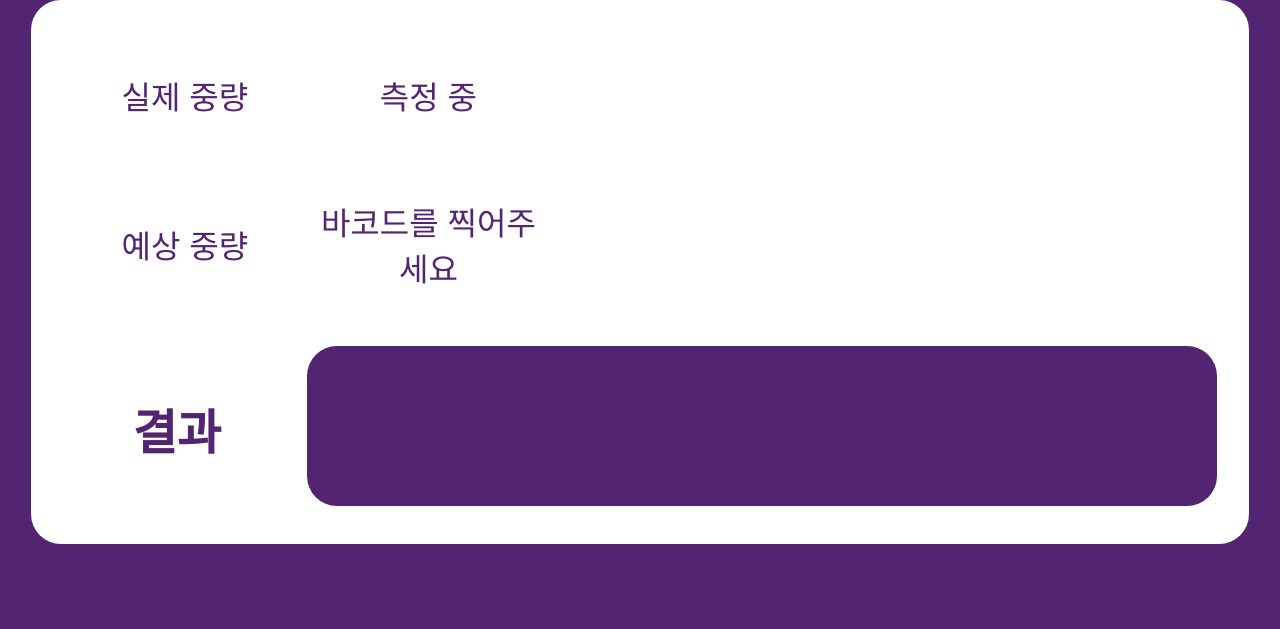
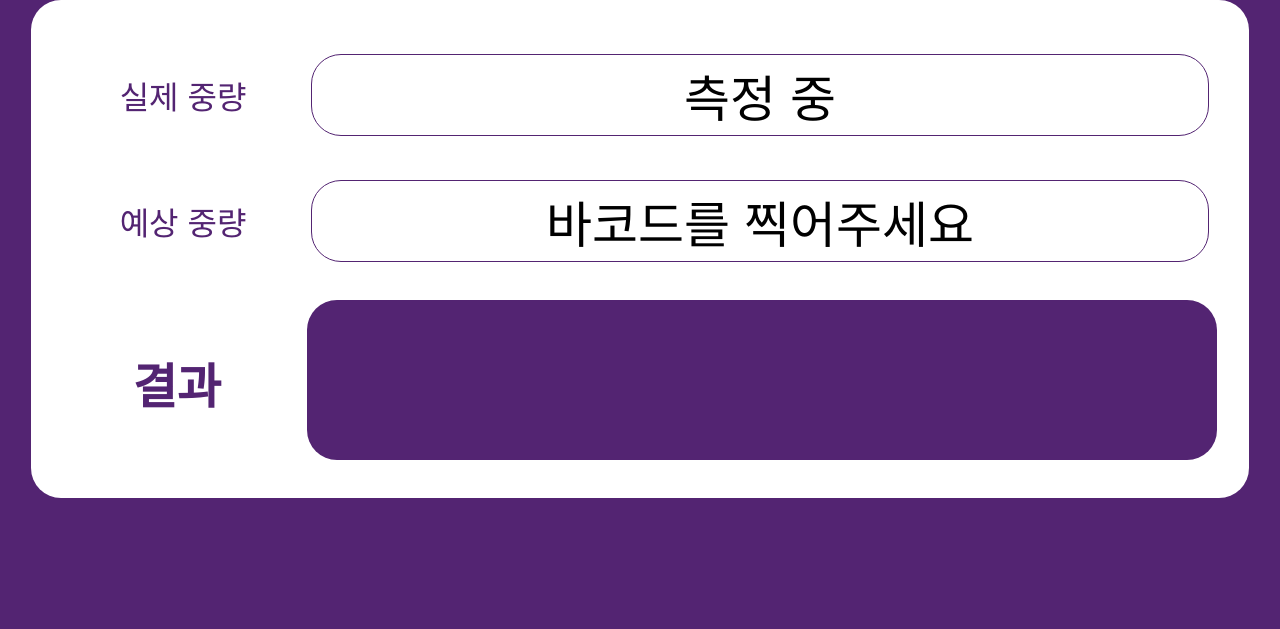
Before and after one commit to boing-86/Weight_Check, a Flask app: page /main in a window 1280 px wide. Shown: the part 219-848 px from the top of the page. Run offline with Flask 2, Linux system fonts and the light colour scheme; some web fonts are replaced.

Commit message:
index.html c, b -> p로 바꿈, 그에 맞게 index.css 업데이트

```diff
--- a/WEB(frontend)/app.py
+++ b/WEB(frontend)/app.py
@@ -90,9 +90,9 @@ def test():
 def test2():
     return requests.post(BACKEND_ADDRESS + "/get/password", json={'user_id': "A00004689"}).text
 
-# @app.route('/api/test3')
-# def test3():
-#     return
+@app.route('/api/test3')
+def test3():
+    return json.dumps({'id':1234, 'weight':12342})
 
 if __name__ == "__main__":  # 웹사이트를 호스팅하여 접속자에게 보여주기 위한 부분
    app.run(host="0.0.0.0", port = "5000")
--- a/WEB(frontend)/static/index.css
+++ b/WEB(frontend)/static/index.css
@@ -65,7 +65,7 @@ body {
     align-items: center;
 }
 
-.inner .input-box .inner-input p {
+.inner-input p:first-child {
     font-size: 2rem;
     color: rgba(83, 36, 114, 1);
     padding-right: 1rem;
@@ -73,12 +73,13 @@ body {
     text-align: center;
 }
 
-.inner .input-box .inner-input c {
+.inner-input p:last-child {
     width: 80%;
     height: 3rem;
     border: 1px solid rgba(83, 36, 114, 1);
     border-radius: 30px;
     padding: 1rem 0;
+    margin: 0;
     display: flex;
     justify-content: center;
     align-items: center;
@@ -92,12 +93,11 @@ body {
     margin-top: 1rem;
 }
 
-.inner .input-box .result p {
+.inner .input-box .result p:first-child {
     font-size: 3rem;
     color: rgba(83, 36, 114, 1);
     padding-right: 1rem;
     width: 20%;
-    padding-right: 1rem;
     display: flex;
     justify-content: center;
     align-items: center;
--- a/WEB(frontend)/static/index.js
+++ b/WEB(frontend)/static/index.js
@@ -1,5 +1,5 @@
 $(document).ready(function () {
-    //UpdateProductInfoJsonp()
+    UpdateProductInfoJsonp()
     UpdateWidgets();
 });
 
```
